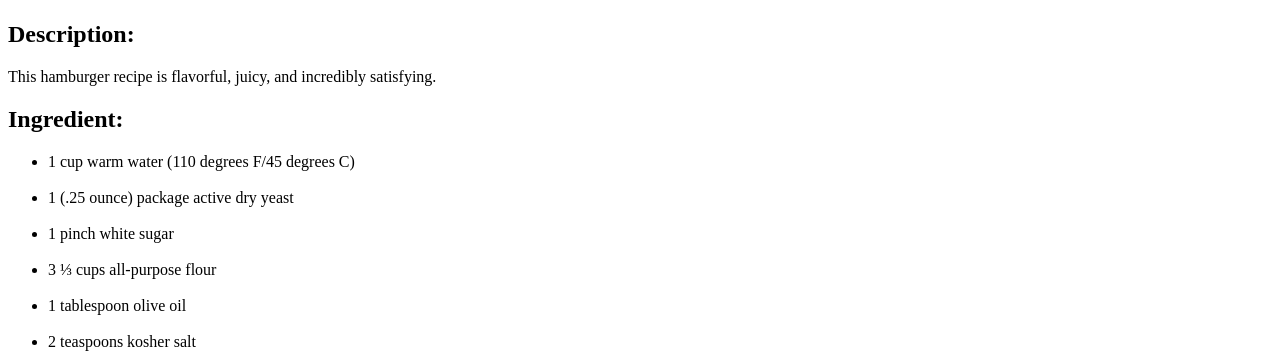
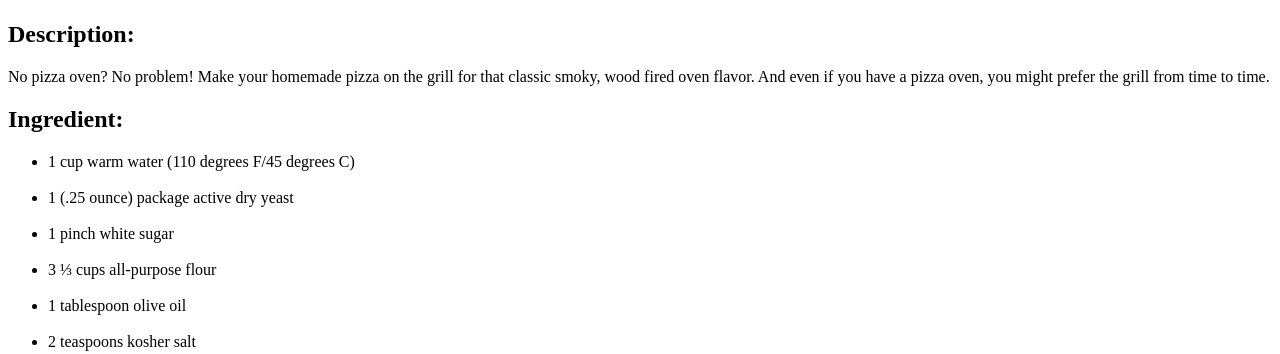
Before and after one commit to umutaaslan/odin-recipes, a plain HTML site: page recipes/pizza.html in a window 1280 px wide. Shown: the part 451-805 px from the top of the page. Drawn offline with Linux system fonts and the light colour scheme.

Commit message:
fix description typo in pizza recipe

```diff
--- a/recipes/pizza.html
+++ b/recipes/pizza.html
@@ -10,7 +10,7 @@
     <h1><a href="../index.html">HOME</a></h1>
     <img src="https://www.allrecipes.com/thmb/j_cDAbocAHOqde-4IgWKWIs0skk=/0x512/filters:no_upscale():max_bytes(150000):strip_icc():format(webp)/14522-Pizza-On-The-Grill100-4x3-cd872c310ad243c2b39917186df83d77.jpg" alt="Pizza photo" height="310" width="420">
     <h2>Description:</h2>
-    <p>This hamburger recipe is flavorful, juicy, and incredibly satisfying. </p>
+    <p>No pizza oven? No problem! Make your homemade pizza on the grill for that classic smoky, wood fired oven flavor.  And even if you have a pizza oven, you might prefer the grill from time to time. </p>
     <h2>Ingredient:</h2>
     <ul>
         <li>1 cup warm water (110 degrees F/45 degrees C)</li><br>
```
